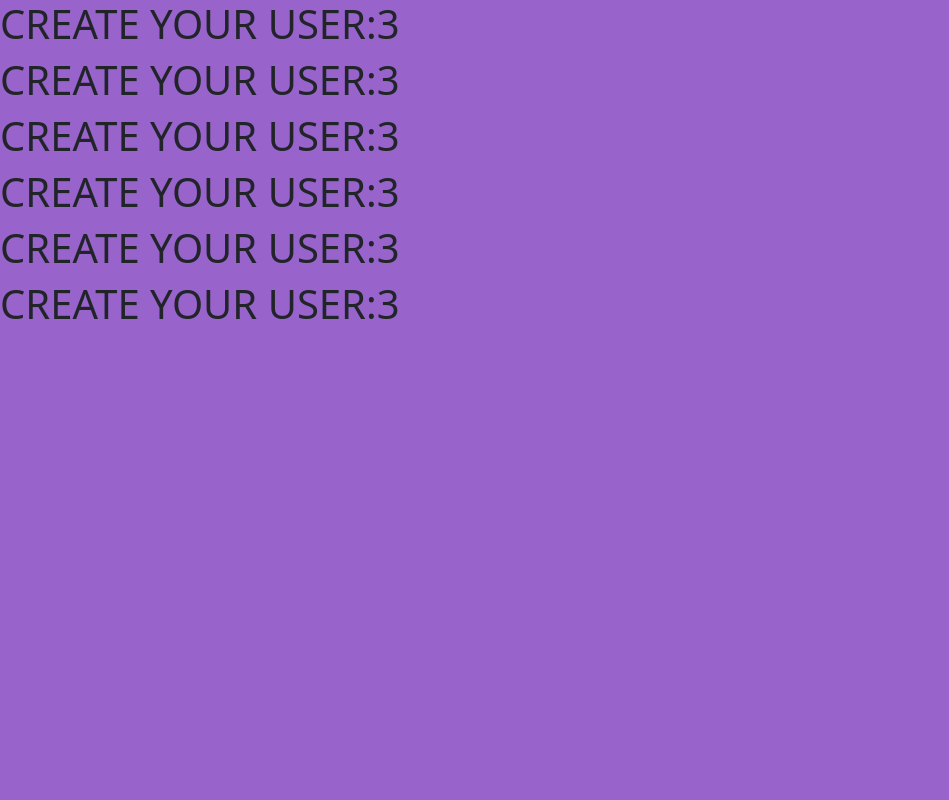
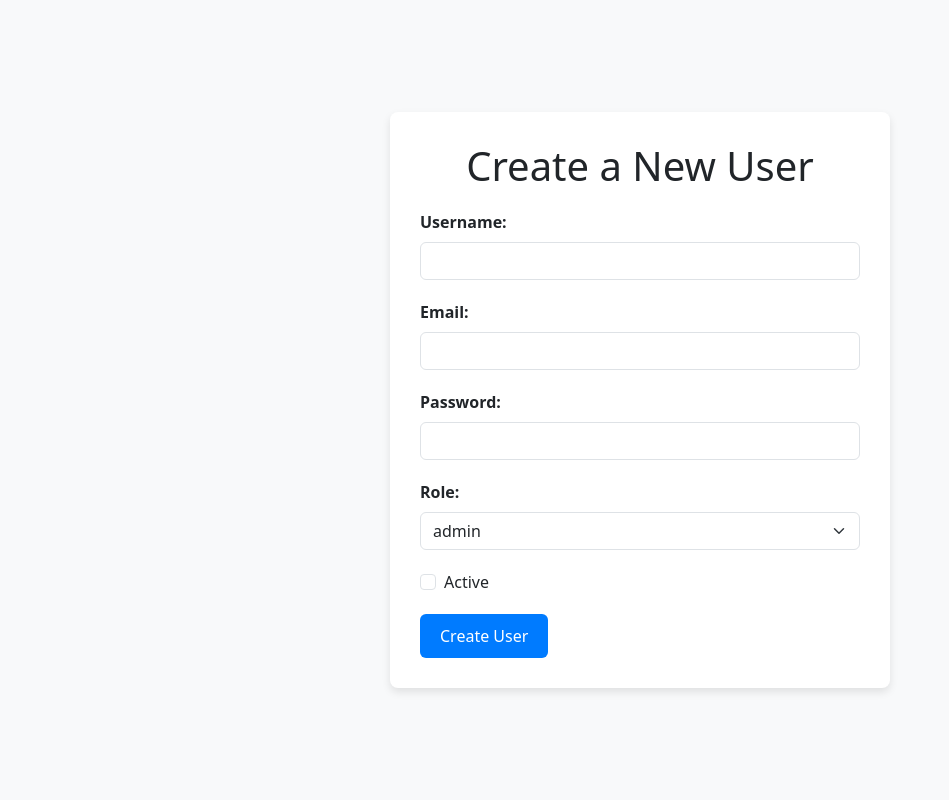
Before and after one commit to Diego165418/Management_Event, a Django app: page /create_user/ in a window 1280 px wide. Shown: the whole page, without its empty margins (0-949 px from the left). Run offline with Django 5.2, Linux system fonts and the light colour scheme; tables that the repository leaves empty hold one stand-in row (values such as "Sample post").

Commit message:
:construction: Modificando views, url, tanto en event_management como tasks

```diff
--- a/event_management/settings.py
+++ b/event_management/settings.py
@@ -9,7 +9,7 @@ https://docs.djangoproject.com/en/5.1/topics/settings/
 For the full list of settings and their values, see
 https://docs.djangoproject.com/en/5.1/ref/settings/
 """
-
+import os
 from pathlib import Path
 
 # Build paths inside the project like this: BASE_DIR / 'subdir'.
@@ -55,7 +55,7 @@ ROOT_URLCONF = 'event_management.urls'
 TEMPLATES = [
     {
         'BACKEND': 'django.template.backends.django.DjangoTemplates',
-        'DIRS': [],
+        'DIRS': [os.path.join(BASE_DIR, 'templates')],
         'APP_DIRS': True,
         'OPTIONS': {
             'context_processors': [
--- a/tasks/templates/user.html
+++ b/tasks/templates/user.html
@@ -4,17 +4,93 @@
     <head>
         <meta charset="UTF-8">
         <meta name="viewport" content="width=device-width, initial-scale=1.0">
-    <title>ArquimidesManagement</title>
+        <title>Create a New User</title>
         <link rel="stylesheet" href="https://cdn.jsdelivr.net/npm/bootstrap@5.3.3/dist/css/bootstrap.min.css">
-    <link rel="stylesheet" href="{% static 'main.css' %}">
+        <style>
+            body {
+                background-color: #f8f9fa;
+                display: flex;
+                justify-content: center;
+                align-items: center;
+                height: 100vh;
+                margin: 0;
+            }
+            .container {
+                background-color: #ffffff;
+                border-radius: 8px;
+                box-shadow: 0 4px 8px rgba(0, 0, 0, 0.1);
+                padding: 30px;
+                max-width: 500px;
+                width: 100%;
+            }
+            h1 {
+                margin-bottom: 20px;
+                text-align: center;
+            }
+            .form-label {
+                font-weight: bold;
+            }
+            .form-control, .form-select {
+                border-radius: 0.375rem;
+                margin-bottom: 15px;
+            }
+            .form-check-input {
+                border-radius: 0.25rem;
+            }
+            .btn-custom {
+                background-color: #007bff;
+                color: #ffffff;
+                border: none;
+                border-radius: 0.375rem;
+                padding: 10px 20px;
+                font-size: 16px;
+                cursor: pointer;
+            }
+            .btn-custom:hover {
+                background-color: #0056b3;
+                color: #ffffff;
+            }
+            .form-group {
+                margin-bottom: 20px;
+            }
+        </style>
     </head>
     <body>
-    <h1>CREATE YOUR USER:3</h1>
-    <h1>CREATE YOUR USER:3</h1>
-    <h1>CREATE YOUR USER:3</h1>
-    <h1>CREATE YOUR USER:3</h1>
-    <h1>CREATE YOUR USER:3</h1>
-    <h1>CREATE YOUR USER:3</h1>
+        <div class="container">
+            <h1>Create a New User</h1>
+            <form method="post">
+                {% csrf_token %}
+                <div class="form-group">
+                    <label for="username" class="form-label">Username:</label>
+                    <input type="text" id="username" name="username" class="form-control" required>
+                </div>
 
+                <div class="form-group">
+                    <label for="email" class="form-label">Email:</label>
+                    <input type="email" id="email" name="email" class="form-control" required>
+                </div>
+
+                <div class="form-group">
+                    <label for="password" class="form-label">Password:</label>
+                    <input type="password" id="password" name="password" class="form-control" required>
+                </div>
+
+                <div class="form-group">
+                    <label for="role" class="form-label">Role:</label>
+                    <select id="role" name="role" class="form-select" required>
+                        {% for role in roles %}
+                            <option value="{{ role.id }}">{{ role.role_name }}</option>
+                        {% endfor %}
+                    </select>
+                </div>
+
+                <div class="form-group form-check">
+                    <input type="checkbox" id="is_active" name="is_active" class="form-check-input">
+                    <label for="is_active" class="form-check-label">Active</label>
+                </div>
+
+                <button type="submit" class="btn btn-custom">Create User</button>
+            </form>
+        </div>
     </body>
 </html>
--- a/tasks/urls.py
+++ b/tasks/urls.py
@@ -1,7 +1,8 @@
 from django.urls import path
-from .views import view_home, create_user
+from .views import view_home, create_user, success_page
 
 urlpatterns = [
     path('home/', view_home, name='home'),
-    path('create_user/', create_user, name='c_user')
+    path('create_user/', create_user, name='c_user_page'),
+    path('success/', success_page, name='success_page'),
 ]
```
Also changed, not shown: tasks/views.py (line endings or trailing spaces). Lines whose indentation alone changed are shown as unchanged.
